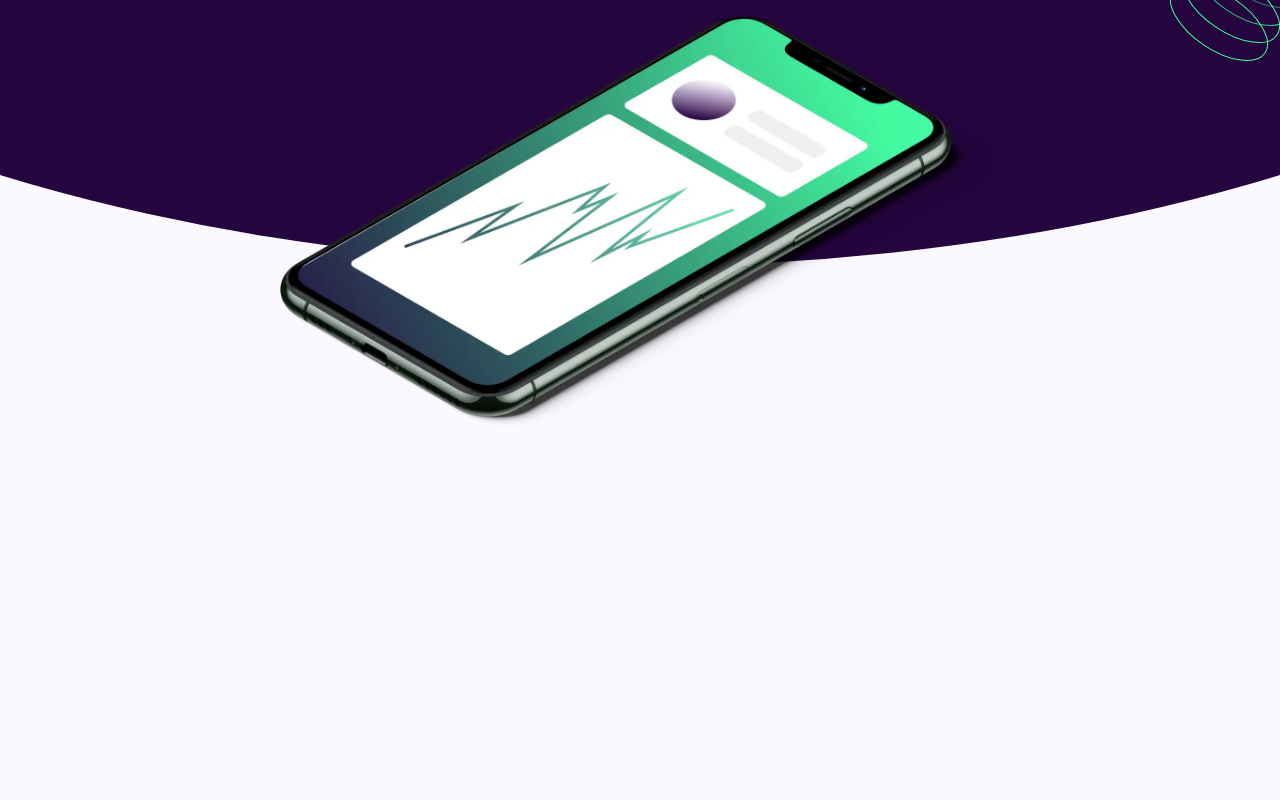
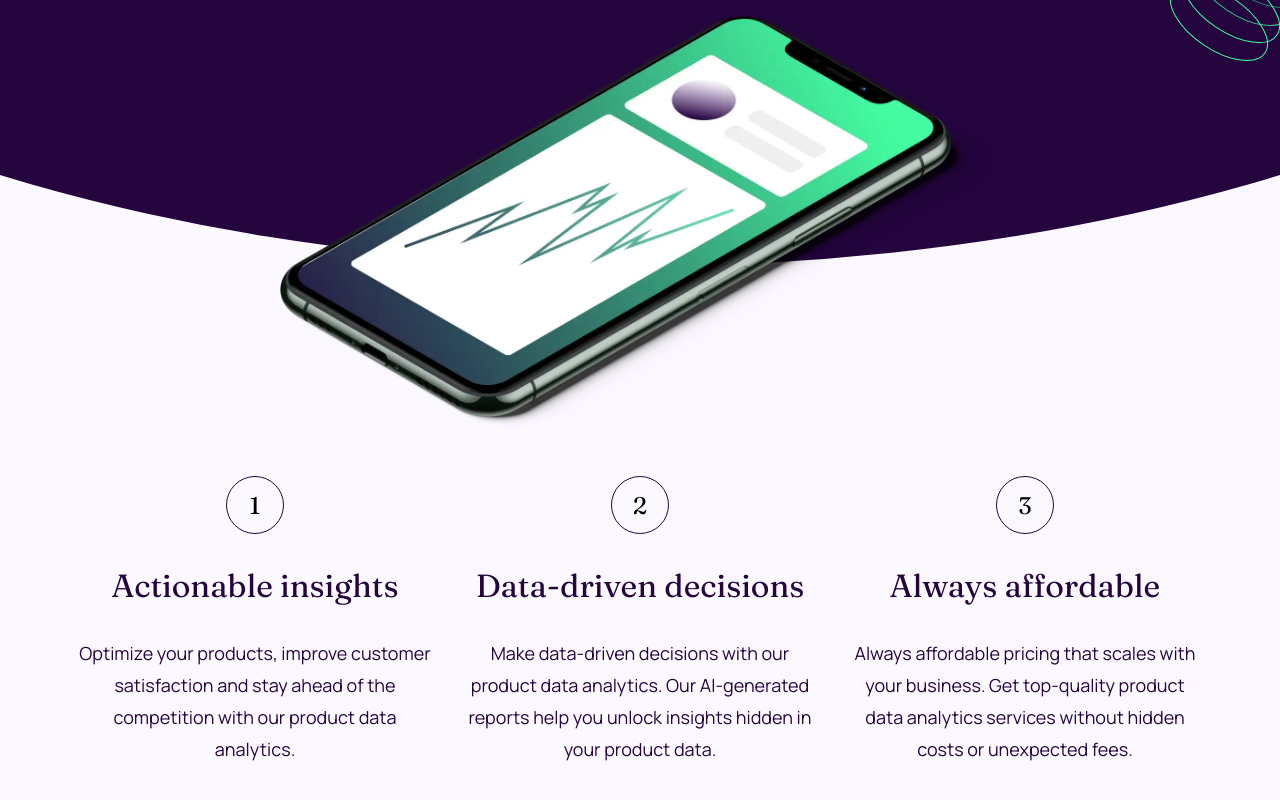
Before and after one commit to nadiabrown/WorkIt-Landing-Page, a plain HTML site: page index.html in a window 1280 px wide. Shown: the part 464-1264 px from the top of the page. Drawn offline with Linux system fonts and the light colour scheme.

Commit message:
position and style section two content

```diff
--- a/index.html
+++ b/index.html
@@ -50,23 +50,33 @@
 
   <div class="section-one">
     <div class="shape-two">
-      <div class="section-two-content">
+
+  <div class="section-two-content">
         <div class="content-box">
-          <p>1</p>
-          <h2>Actionable insights</h2>
-          <p>Optimize your products, improve customer satisfaction and stay ahead of the competition with our product data analytics.</p>
+
+          <div class="number-container">
+            <p class="content-number">1</p>
+          </div>
+
+          <h2 class="content-title">Actionable insights</h2>
+          <p class="content-body">Optimize your products, improve customer satisfaction and stay ahead of the competition with our product data analytics.</p>
         </div>
 
         <div class="content-box">
-          <p>2</p>
-          <h2>Data-driven decisions</h2>
-          <p> Make data-driven decisions with our product data analytics. Our AI-generated reports help you unlock insights hidden in your product data.</p>
+          <div class="number-container">
+            <p class="content-number">2</p>
+          </div>
+          <h2 class="content-title">Data-driven decisions</h2>
+          <p class="content-body"> Make data-driven decisions with our product data analytics. Our AI-generated reports help you unlock insights hidden in your product data.</p>
         </div>
 
         <div class="content-box">
-          <p>3</p>
-          <h2>Always affordable</h2>
-          <p> Always affordable pricing that scales with your business. Get top-quality product data analytics services without hidden costs or unexpected fees.</p>
+          <div class="number-container">
+            <p class="content-number">3</p>
+          </div>
+
+          <h2 class="content-title">Always affordable</h2>
+          <p class="content-body"> Always affordable pricing that scales with your business. Get top-quality product data analytics services without hidden costs or unexpected fees.</p>
         </div>
       </div>
     </div>
--- a/styles.css
+++ b/styles.css
@@ -119,3 +119,52 @@ nav{
     content: '';
     bottom: 0;
   }
+
+  .section-two-content{
+    position: relative;
+    top: 300px;
+    z-index: 2;
+    display: flex;
+    justify-content: center;
+    text-align: center;
+    gap: 30px;
+  }
+
+  .content-box{
+    width: 355px;
+  }
+
+  .number-container{
+    display: flex;
+    justify-content: center;
+  }
+
+  .content-number {
+    font-size: 24px;
+    font-family: "Fraunces", serif;
+    font-weight: 400;
+    width: 56px;
+    height: 56px;
+    border: 1px solid #24053E ;
+    text-align: center;
+    display: flex;
+    align-items: center;
+    justify-content: center;
+    border-radius: 100%;
+}
+
+  .content-title{
+    font-size: 32px;
+    font-family: "Fraunces", serif;
+    font-weight: 400;
+    color: #24053E;
+    padding-bottom: 32px;
+    padding-top: 32px;
+  }
+
+  .content-body{
+    font-size: 18px;
+    font-family: "Manrope", sans-serif;
+    color: #24053E;
+    line-height: 32px;
+  }
```
